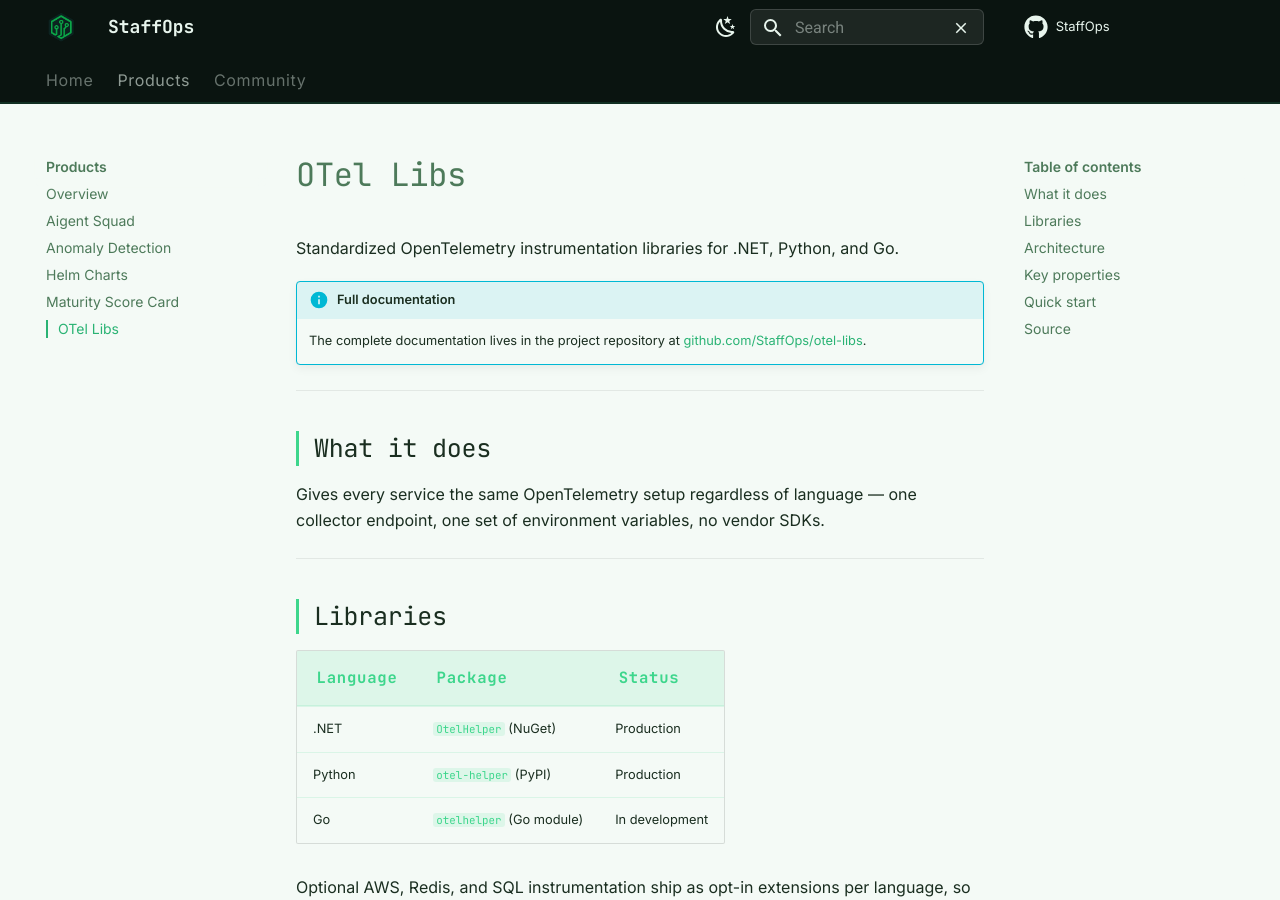
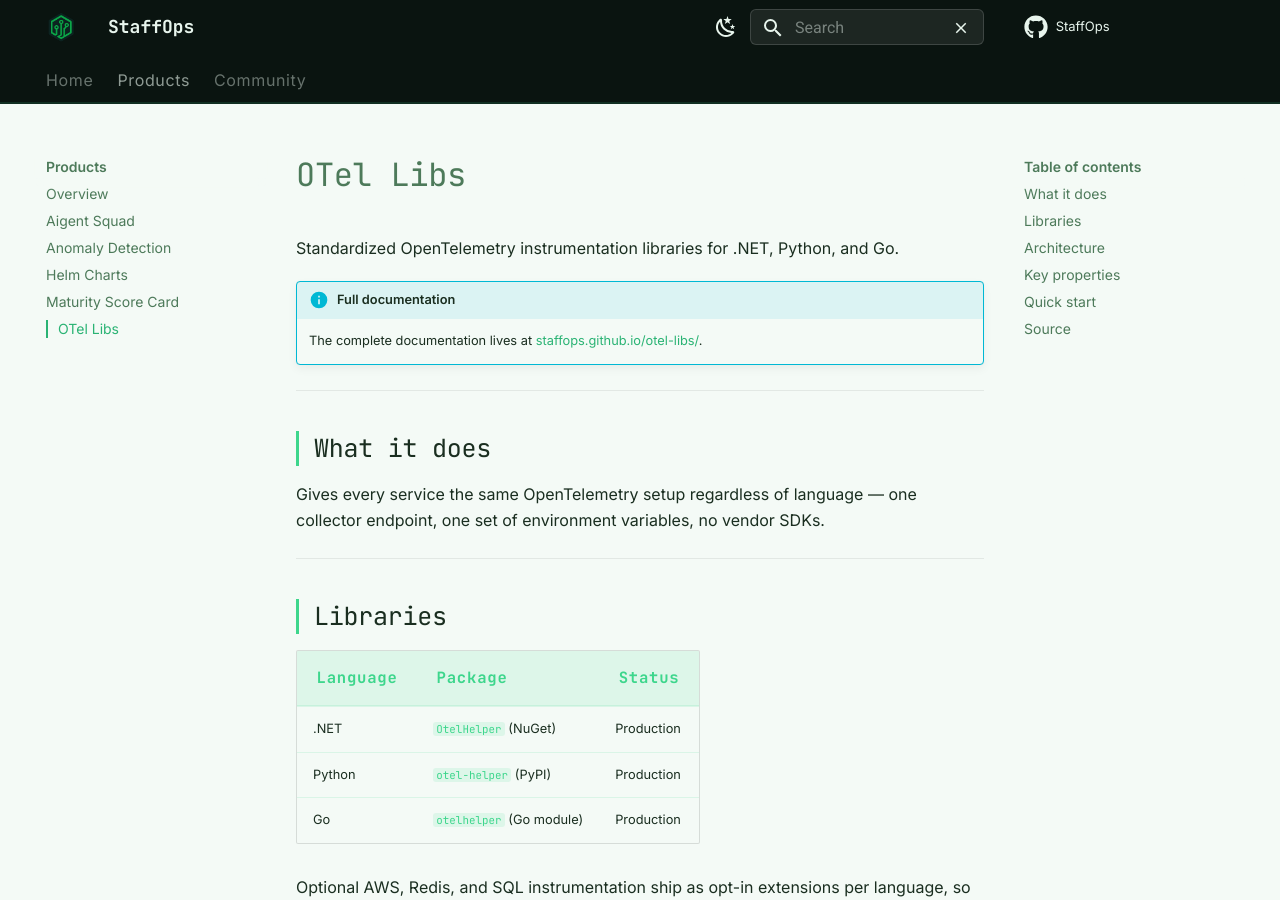
Before and after one commit to StaffOps/staffops.github.io, an MkDocs documentation site: the page built from docs/products/otel-libs.md, in a window 1280 px wide and 900 px high. Built offline with MkDocs 1.6.1 and Material for MkDocs 9.7.7, drawn with Linux system fonts in a browser that asks for light colours.

Commit message:
docs(otel-libs): link to the live subsite, mark Go as Production
otel-libs now has its own MkDocs site deployed at
staffops.github.io/otel-libs/, matching aigent-squad and anomaly-detection.
Point the "Full documentation" link there instead of the GitHub repo, and
update the Go status — it now has full feature parity with .NET and Python
(same OTEL_METRICS_EXPORTER contract, same test coverage, same CI gates).

Co-Authored-By: Claude Sonnet 5 <noreply@anthropic.com>

```diff
--- a/docs/products/otel-libs.md
+++ b/docs/products/otel-libs.md
@@ -3,8 +3,8 @@
 Standardized OpenTelemetry instrumentation libraries for .NET, Python, and Go.
 
 !!! info "Full documentation"
-    The complete documentation lives in the project repository at
-    [github.com/StaffOps/otel-libs](https://github.com/StaffOps/otel-libs).
+    The complete documentation lives at
+    [staffops.github.io/otel-libs/](https://staffops.github.io/otel-libs/).
 
 ---
 
@@ -20,7 +20,7 @@ Gives every service the same OpenTelemetry setup regardless of language — one
 |---|---|---|
 | .NET | `OtelHelper` (NuGet) | Production |
 | Python | `otel-helper` (PyPI) | Production |
-| Go | `otelhelper` (Go module) | In development |
+| Go | `otelhelper` (Go module) | Production |
 
 Optional AWS, Redis, and SQL instrumentation ship as opt-in extensions per language, so core packages stay lightweight.
 
```
